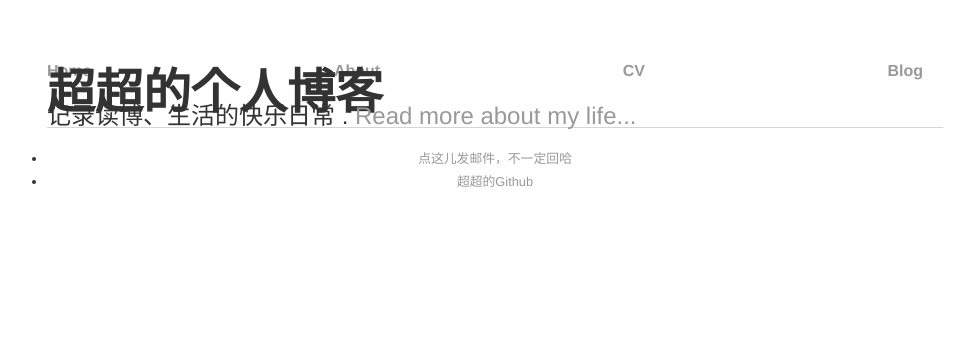
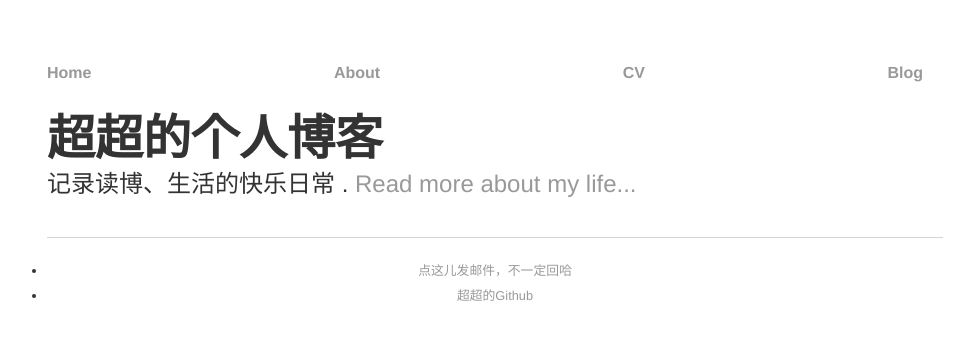
Before and after one commit to GlenHank/GlenHank.github.io, a Jekyll site: the page built from index.html, in a window 1280 px wide. Shown: the top 340 px of the page, without its empty margins (145-1119 px from the left). Built offline with Jekyll 4.4.1, drawn with Linux system fonts in a browser that asks for light colours.

Commit message:
Update main.css

```diff
--- a/css/main.css
+++ b/css/main.css
@@ -10,11 +10,15 @@ body {
   font-family: 'Helvetica', 'Arial', 'Sans-Serif';
   margin: 60px auto;
   width: 70%;
-  line-height: 1.4em;
+  line-height: 1.6em;
   color: #333;
 }
 
 /* Style navigation menu */
+nav {
+  margin-bottom: 40px;
+}
+
 nav ul {
   list-style: none;
   font-weight: bold;
@@ -32,6 +36,7 @@ footer {
   font-size: .8em;
   padding-top: 20px;
   text-align: center;
+  margin-top: 40px;
 }
 
 /* Style links */
@@ -47,11 +52,13 @@ a:hover {
 /* Style headings */
 h1 {
   font-size: 3em;
+  margin-bottom: 20px;
 }
 
 /* Style paragraphs */
 p {
   font-size: 1.5em;
+  margin-bottom: 20px;
 }
 
 /* Style posts list */
```
